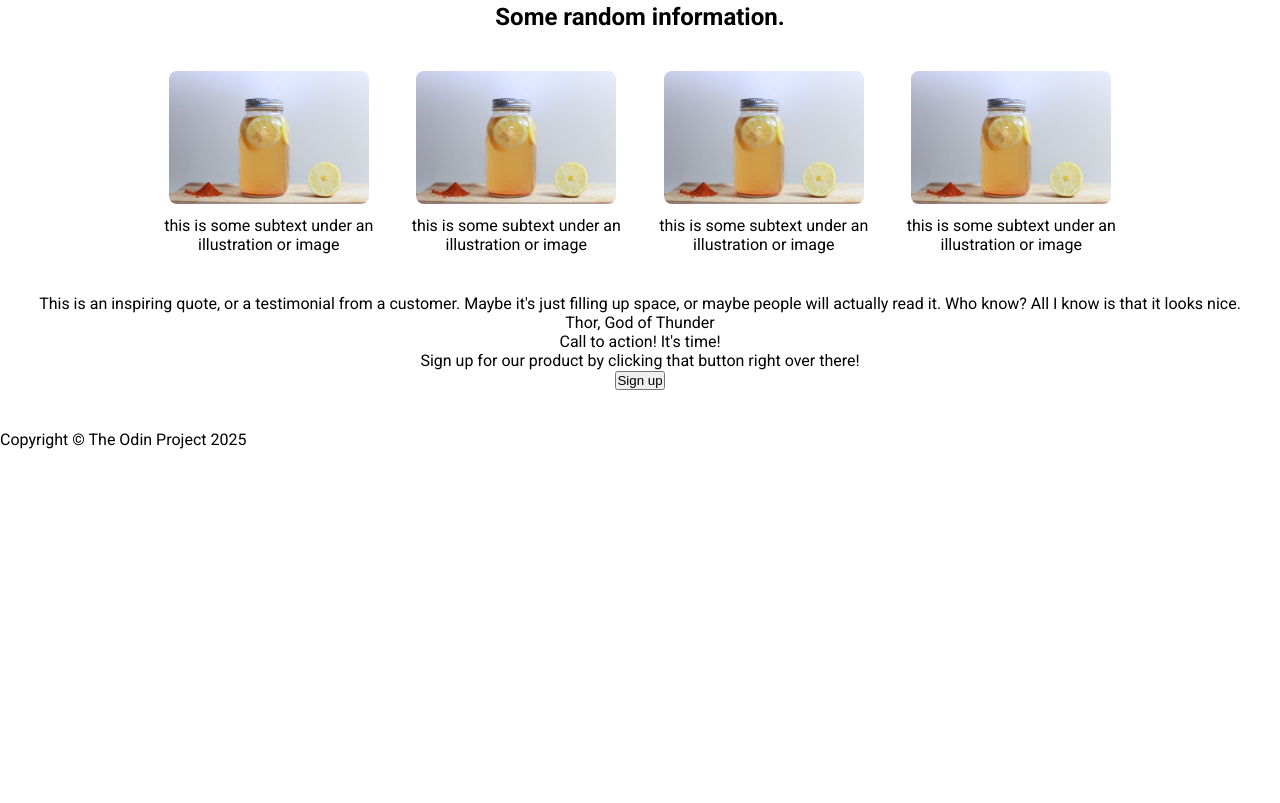
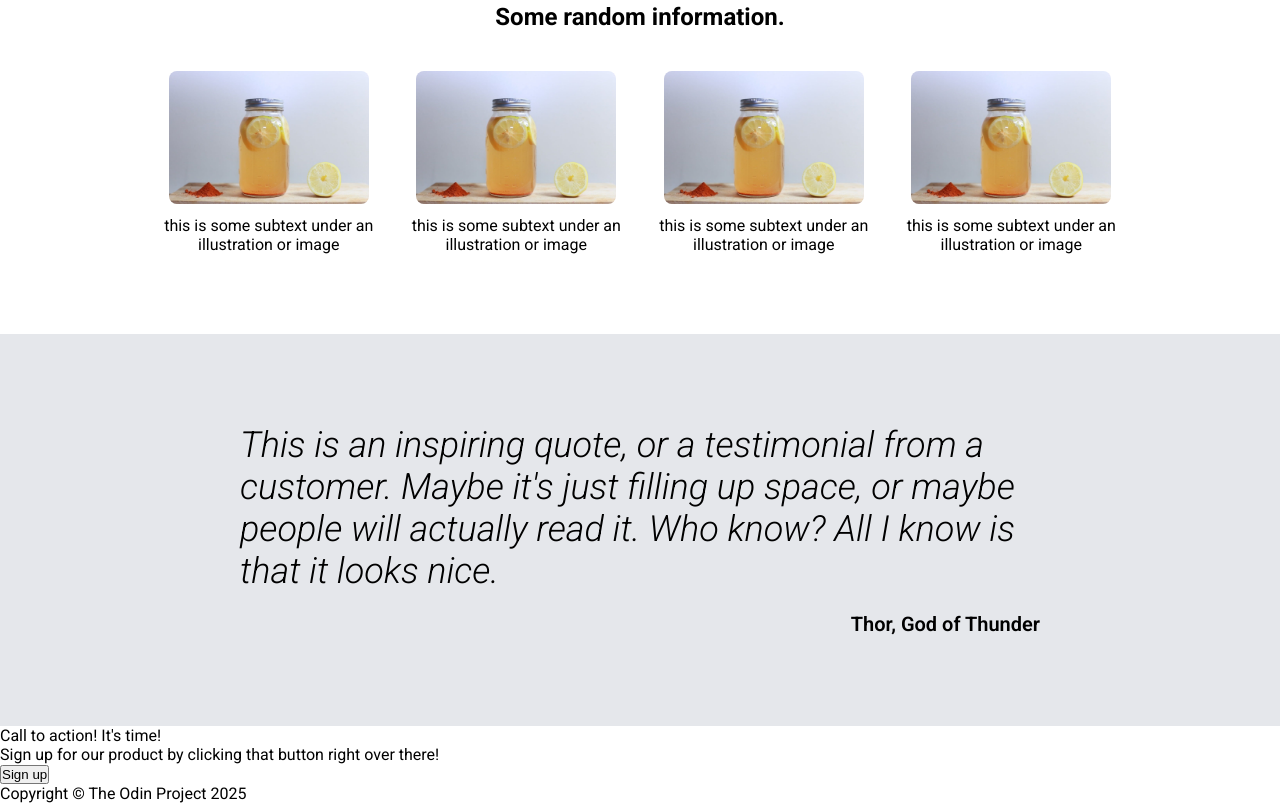
Before and after one commit to mariocarabotta/odin-landing-page, a plain HTML site: page index.html in a window 1280 px wide. Shown: the part 614-1417 px from the top of the page. Before the commit the page ends 1063 px from the top, so only its background shows below. Drawn offline with Linux system fonts and the light colour scheme.

Commit message:
Feat: style testimonial

```diff
--- a/index.html
+++ b/index.html
@@ -11,7 +11,7 @@
 </head>
 <body>
     <header>
-        <div class="wrapper">
+        <div class="flex-wrapper">
             <h1>Header Logo</h1>
             <nav>
                 <ul class="secondary-text">
@@ -24,7 +24,7 @@
     </header>
     <main>
         <section class="hero">
-            <div class="wrapper">
+            <div class="flex-wrapper">
                 <div>
                     <p>This website is awesome</p>
                     <p class="secondary-text">This website has some subtext that goes here under the main title. It's a smaller font and the color is lower contrast.</p>
@@ -54,10 +54,14 @@
                         <p>this is some subtext under an illustration or image</p>
                     </li>
                 </ul>
+            </section>
             <figure>
+                <div class="wrapper">
                     <blockquote>This is an inspiring quote, or a testimonial from a customer. Maybe it's just filling up space, or maybe people will actually read it. Who know? All I know is that it looks nice.</blockquote>
                     <figcaption>Thor, God of Thunder</figcaption>
+                </div>
             </figure>
+
             <section>
                 <div>
                     <p>Call to action! It's time!</p>
@@ -65,7 +69,6 @@
                 </div>
                 <button>Sign up</button>
             </section>
-        </section>
     </main>
     <footer>Copyright © The Odin Project 2025</footer>
 </body>
--- a/style.css
+++ b/style.css
@@ -31,14 +31,14 @@ header {
     }
 }
 
-.wrapper {
+.flex-wrapper {
     max-width: 1000px;
     display: flex;
     justify-content: space-between;
     margin: 0 auto;
 }
 
-.hero > .wrapper {
+.hero > .flex-wrapper {
     gap: 60px;
     padding: 80px 0;
 
@@ -88,3 +88,26 @@ header {
         }
     }
 }
+
+figure {
+    background-color: hsl(220, 13%, 91%);
+    padding: 90px 0;
+
+    .wrapper {
+        max-width: 800px;
+        margin: 0 auto;
+    }
+
+    blockquote {
+        font-size: 36px;
+        font-weight: 300;
+        font-style: italic;
+    }
+
+    figcaption {
+        text-align: right;
+        font-weight: 600;
+        font-size: 20px;
+        margin-top: 20px;
+    }
+}
```
Lines whose indentation alone changed are shown as unchanged.
